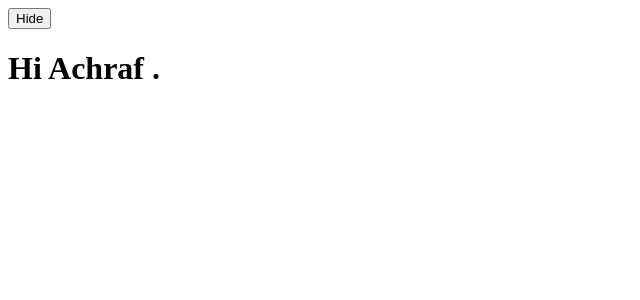
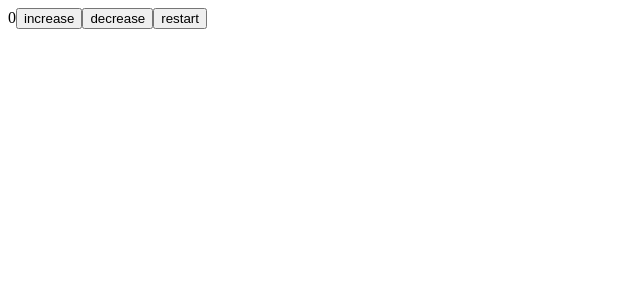
Before and after one commit to bouachrineAchraf/react-learning, a React (Create React App) app: page / in a window 1280 px wide. Shown: the top 300 px of the page, without its empty margins (0-640 px from the left). Built offline with nearby package versions, Linux system fonts and the light colour scheme.

Commit message:
create your own hook: useCount

```diff
--- a/src/App.js
+++ b/src/App.js
@@ -1,13 +1,15 @@
 import './App.css';
 import { useEffect, useState} from "react"
-
+import {useCount} from './useCounthook'
 
 function App() {
-  const [isVisible, setIsVisible] = useState(true);
+  const [val, increase, decrease, restart] = useCount(0)
   return (
     <div >
-      <button onClick={() => {setIsVisible((value) => !value)}}>{isVisible ? "Hide" : "Show"}</button>
-      <p>{isVisible && <h1>Hi Achraf .</h1>}</p>
+      {val}
+      <button onClick={increase}>increase</button>
+      <button onClick={decrease}>decrease</button>
+      <button onClick={restart}>restart</button>
     </div>
   )
 
--- /dev/null
+++ b/src/useCounthook.js
@@ -0,0 +1,19 @@
+import { useState} from "react"
+
+export const useCount = (initialVal = 0) => {
+    const [count, setCount] = useState(initialVal);
+
+    const increase = () => {
+        setCount((prev) => prev + 1)
+    }
+
+    const decrease = () => {
+        setCount((prev) => prev - 1)
+    }
+
+    const restart = () => {
+        setCount((prev) => prev = 0)
+    }
+
+    return [count, increase, decrease, restart]
+}
```
